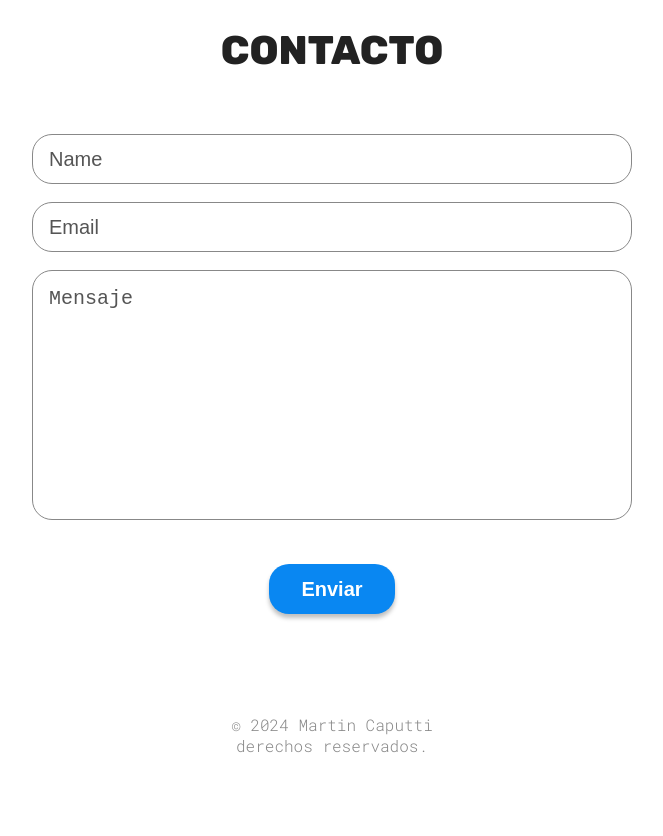
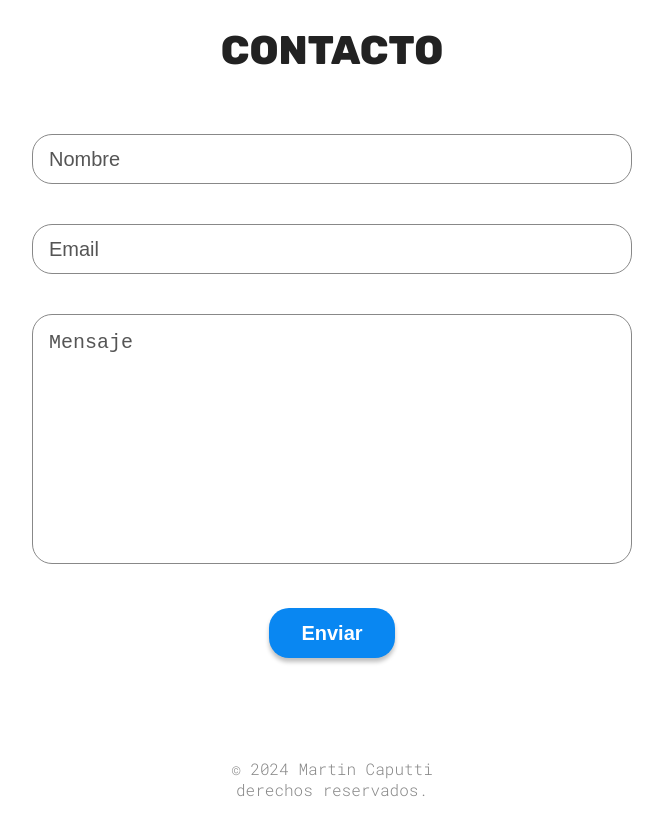
Before and after one commit to MartinCaputti/MartinCaputtiPortfolioReact, a React (Vite) app: page / in a window 1280 px wide. Shown: the part 1800-2636 px from the top of the page, without its empty margins (308-971 px from the left). Built offline with nearby package versions, Linux system fonts and the light colour scheme.

Commit message:
V1.000003
Envia correctamente los mails a mi casilla de correo y tiene una captcha para evitar spam

```diff
--- a/src/sections/Contact/Contact.jsx
+++ b/src/sections/Contact/Contact.jsx
@@ -4,7 +4,7 @@ function Contact() {
   return (
     <section id="contact" className={styles.container}>
       <h1 className="sectionTitle">Contacto</h1>
-      <form action="">
+      <form action="https://formspree.io/f/mrbzdpro" method="POST">
         <div className="formGroup">
           <label htmlFor="name" hidden>
             Name
@@ -13,13 +13,11 @@ function Contact() {
             type="text"
             name="name"
             id="name"
-            placeholder="Name"
+            placeholder="Nombre"
             requiered
           ></input>
         </div>
-      </form>
-      <br></br>
-      <form action="">
+
         <div className="formGroup">
           <label htmlFor="email" hidden>
             Email
@@ -32,9 +30,7 @@ function Contact() {
             requiered
           ></input>
         </div>
-      </form>
-      <br></br>
-      <form action="">
+
         <div className="formGroup">
           <label htmlFor="message" hidden>
             Mensaje
```
